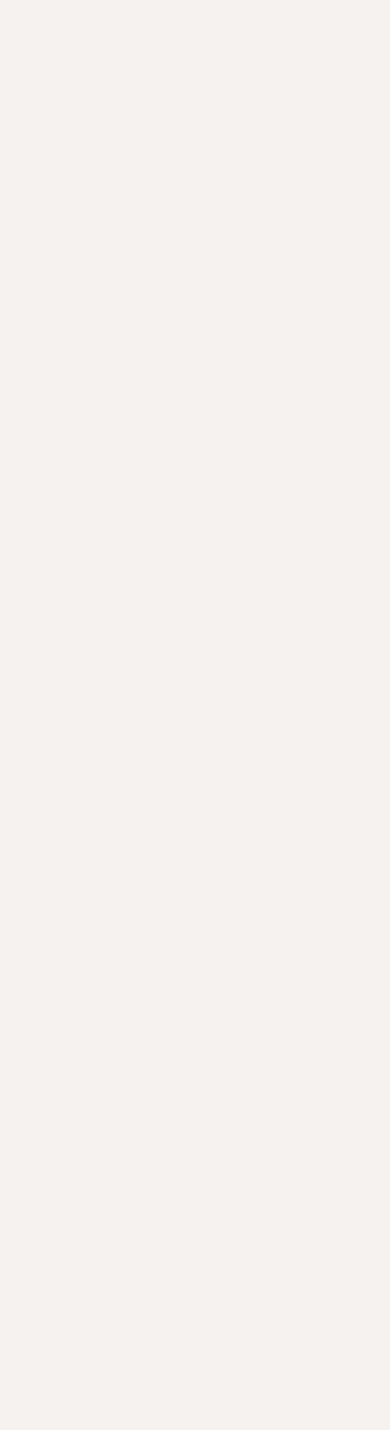
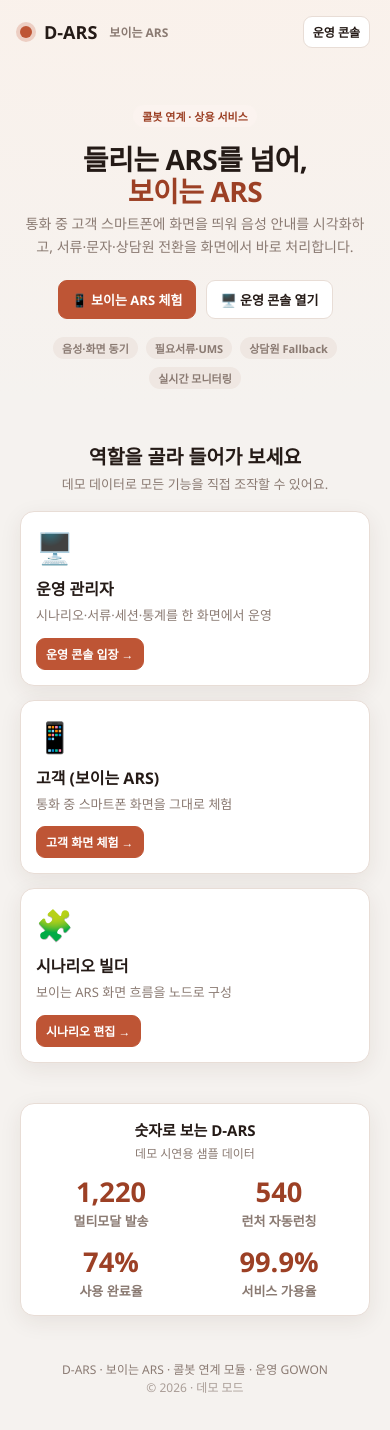
Before and after one commit to AI-JUNE/D-ARS, a Next.js app in the folder d-ars-repo/dars/: page / in a window 390 px wide. Before the commit this address had no page. Shown: the top 1430 px of the page. Before the commit the page ends 844 px from the top, so only its background shows below. Built offline with nearby package versions, Linux system fonts and the light colour scheme.

Commit message:
feat: 모바일 반응형 + 랜딩 + 로드맵

```diff
--- a/d-ars-repo/dars/app/globals.css
+++ b/d-ars-repo/dars/app/globals.css
@@ -3,80 +3,142 @@
   --bg:#f5f2ef;--panel:#fff;--ink:#241a16;--muted:#8a7a72;--line:#e8ddd6;
   --ok:#2e8b57;--warn:#c9902a;--bad:#c0392b;--info:#3b6ea5;
   --sidebar:#2a201c;--sidebar-2:#372a25;--shadow:0 6px 22px rgba(70,35,22,.08);
+  --nav-h:56px;--side-w:238px;
 }
 *{box-sizing:border-box}
-html,body{margin:0;padding:0}
+html,body{margin:0;padding:0;overflow-x:hidden;-webkit-text-size-adjust:100%}
 body{font-family:"Segoe UI","Malgun Gothic","맑은 고딕",system-ui,sans-serif;background:var(--bg);color:var(--ink)}
 a{color:inherit;text-decoration:none}
-.app{display:grid;grid-template-columns:238px 1fr;min-height:100vh}
-.side{background:linear-gradient(180deg,var(--sidebar),var(--sidebar-2));color:#e9ddd6;padding:16px 12px;position:sticky;top:0;height:100vh;overflow-y:auto}
+button{font-family:inherit}
+
+/* ---------- shell ---------- */
+.app{display:grid;grid-template-columns:var(--side-w) 1fr;min-height:100vh;min-height:100dvh}
+.main{min-width:0;display:flex;flex-direction:column}
+
+/* sidebar (desktop) / drawer (mobile) */
+.side{background:linear-gradient(180deg,var(--sidebar),var(--sidebar-2));color:#e9ddd6;padding:16px 12px;position:sticky;top:0;height:100vh;height:100dvh;overflow-y:auto;z-index:60}
 .brand{display:flex;align-items:center;gap:10px;padding:8px 8px 14px;font-weight:800;font-size:17px;border-bottom:1px solid rgba(255,255,255,.08);margin-bottom:8px}
-.brand .dot{width:12px;height:12px;border-radius:50%;background:var(--brand);box-shadow:0 0 0 4px rgba(190,85,53,.28)}
+.brand .dot{width:12px;height:12px;border-radius:50%;background:var(--brand);box-shadow:0 0 0 4px rgba(190,85,53,.28);flex:0 0 auto}
 .brand small{display:block;font-size:10px;color:#b9a89f;font-weight:600;letter-spacing:.4px}
 .navgrp{font-size:10.5px;color:#a08d83;text-transform:uppercase;letter-spacing:.8px;padding:12px 10px 5px;font-weight:700}
-.nav{display:flex;align-items:center;gap:9px;padding:9px 11px;border-radius:9px;font-size:13.5px;color:#d9cbc2;cursor:pointer;margin-bottom:2px}
+.nav{display:flex;align-items:center;gap:9px;padding:11px;border-radius:9px;font-size:13.5px;color:#d9cbc2;cursor:pointer;margin-bottom:2px}
 .nav:hover{background:rgba(255,255,255,.06);color:#fff}
 .nav.on{background:var(--brand);color:#fff;font-weight:700;box-shadow:0 3px 10px rgba(190,85,53,.4)}
-.nav .e{width:18px;text-align:center}
+.nav .e{width:18px;text-align:center;flex:0 0 auto}
 .nav .cnt{margin-left:auto;background:rgba(255,255,255,.16);font-size:10px;padding:1px 7px;border-radius:999px}
-.main{min-width:0;display:flex;flex-direction:column}
-.top{height:60px;background:var(--panel);border-bottom:1px solid var(--line);display:flex;align-items:center;gap:14px;padding:0 22px;position:sticky;top:0;z-index:20}
+
+/* top bars */
+.top{height:60px;background:var(--panel);border-bottom:1px solid var(--line);display:flex;align-items:center;gap:14px;padding:0 22px;position:sticky;top:0;z-index:30}
 .top h1{font-size:16px;margin:0;font-weight:800}
 .top .crumb{font-size:12px;color:var(--muted)}
+.hamb,.m-top{display:none}
+
 .sp{flex:1}
-.chip{display:inline-flex;align-items:center;gap:6px;font-size:12px;font-weight:600;padding:6px 11px;border-radius:999px;background:var(--brand-xl);color:var(--brand-d)}
+.chip{display:inline-flex;align-items:center;gap:6px;font-size:12px;font-weight:600;padding:6px 11px;border-radius:999px;background:var(--brand-xl);color:var(--brand-d);white-space:nowrap}
 .chip i{width:7px;height:7px;border-radius:50%;background:var(--ok);animation:blink 1.3s infinite}
 @keyframes blink{50%{opacity:.4}}
 .who{display:flex;align-items:center;gap:9px}
-.who .av{width:32px;height:32px;border-radius:50%;background:var(--brand);color:#fff;display:grid;place-items:center;font-weight:800;font-size:13px}
-.wrap{padding:22px;max-width:1240px;width:100%}
+.who .av{width:32px;height:32px;border-radius:50%;background:var(--brand);color:#fff;display:grid;place-items:center;font-weight:800;font-size:13px;flex:0 0 auto}
+
+.wrap{padding:22px;max-width:1240px;width:100%;margin:0 auto}
+
+/* ---------- primitives ---------- */
 .grid{display:grid;gap:16px}
 .g4{grid-template-columns:repeat(4,1fr)}.g3{grid-template-columns:repeat(3,1fr)}.g2{grid-template-columns:repeat(2,1fr)}
-@media(max-width:1080px){.g4{grid-template-columns:repeat(2,1fr)}.g3,.g2{grid-template-columns:1fr}.app{grid-template-columns:1fr}.side{position:static;height:auto}}
-.card{background:var(--panel);border:1px solid var(--line);border-radius:15px;padding:18px;box-shadow:var(--shadow)}
-.card h3{margin:0 0 4px;font-size:15px;display:flex;align-items:center;gap:8px}
+.card{background:var(--panel);border:1px solid var(--line);border-radius:15px;padding:18px;box-shadow:var(--shadow);min-width:0}
+.card h3{margin:0 0 4px;font-size:15px;display:flex;align-items:center;gap:8px;flex-wrap:wrap}
 .card .d{color:var(--muted);font-size:12.5px;margin:0 0 14px}
-.kpi .n{font-size:26px;font-weight:800;color:var(--brand-d);line-height:1}
+.kpi .n{font-size:clamp(20px,5vw,26px);font-weight:800;color:var(--brand-d);line-height:1;word-break:keep-all}
 .kpi .l{font-size:12px;color:var(--muted);margin-top:6px;font-weight:600}
 .kpi .delta{font-size:11px;font-weight:700;margin-top:6px}
 .up{color:var(--ok)}.down{color:var(--bad)}
 .sectionhead{display:flex;align-items:center;gap:12px;margin:2px 0 16px;flex-wrap:wrap}
-.sectionhead h2{margin:0;font-size:20px}
+.sectionhead h2{margin:0;font-size:clamp(17px,4.5vw,20px)}
 .sectionhead .d{color:var(--muted);font-size:13px}
-.btn{border:1px solid var(--line);background:#fff;border-radius:9px;padding:9px 13px;font-weight:700;font-size:13px;cursor:pointer;display:inline-flex;align-items:center;gap:6px;font-family:inherit}
+.btn{border:1px solid var(--line);background:#fff;border-radius:9px;padding:9px 13px;font-weight:700;font-size:13px;cursor:pointer;display:inline-flex;align-items:center;gap:6px;white-space:nowrap}
 .btn:hover{background:var(--brand-xl)}
 .btn.primary{background:var(--brand);color:#fff;border-color:var(--brand)}
 .btn.primary:hover{background:var(--brand-d)}
 .btn.sm{padding:6px 9px;font-size:12px}
 .btn.danger{color:var(--bad)}
+
+/* tables — always scroll inside card, never overflow the page */
+.tblwrap{width:100%;overflow-x:auto;-webkit-overflow-scrolling:touch}
 .tbl{width:100%;border-collapse:collapse;font-size:13px}
 .tbl th{text-align:left;font-size:11.5px;color:var(--muted);font-weight:700;padding:9px 10px;border-bottom:2px solid var(--line);white-space:nowrap}
 .tbl td{padding:10px;border-bottom:1px solid var(--line);vertical-align:middle}
 .tbl tr:hover td{background:var(--brand-xl)}
-.tag{display:inline-block;font-size:11px;font-weight:700;padding:3px 9px;border-radius:999px}
+.tag{display:inline-block;font-size:11px;font-weight:700;padding:3px 9px;border-radius:999px;white-space:nowrap}
 .t-ok{background:#e7f5ee;color:var(--ok)}.t-warn{background:#fbf1dd;color:var(--warn)}.t-bad{background:#fbe6e3;color:var(--bad)}
 .t-info{background:#e7eef7;color:var(--info)}.t-mut{background:#efe7e2;color:var(--muted)}
 .bar{height:8px;border-radius:6px;background:#efe4dd;overflow:hidden}.bar i{display:block;height:100%;background:var(--brand)}
 .toolbar{display:flex;flex-wrap:wrap;gap:8px;align-items:center;margin-bottom:14px}
-.input,select,textarea{border:1px solid var(--line);border-radius:9px;padding:8px 11px;font-size:13px;font-family:inherit;background:#fff}
-.seg{display:flex;background:#efe4dd;border-radius:9px;padding:3px}
-.seg button{border:0;background:transparent;padding:7px 12px;border-radius:7px;font-size:12.5px;font-weight:700;color:var(--muted);cursor:pointer;font-family:inherit}
+.input,select,textarea{border:1px solid var(--line);border-radius:9px;padding:8px 11px;font-size:16px;font-family:inherit;background:#fff;max-width:100%}
+.seg{display:flex;background:#efe4dd;border-radius:9px;padding:3px;flex-wrap:wrap}
+.seg button{border:0;background:transparent;padding:7px 12px;border-radius:7px;font-size:12.5px;font-weight:700;color:var(--muted);cursor:pointer}
 .seg button.on{background:#fff;color:var(--brand-d);box-shadow:0 1px 4px rgba(0,0,0,.08)}
-.sb{display:grid;grid-template-columns:220px 1fr 240px;gap:14px}
-@media(max-width:1080px){.sb{grid-template-columns:1fr}}
+
+/* scenario builder */
+.sb{display:grid;grid-template-columns:220px minmax(0,1fr) 240px;gap:14px}
 .scn-list .item{padding:11px;border:1px solid var(--line);border-radius:11px;margin-bottom:8px;cursor:pointer;background:#fff}
 .scn-list .item:hover{border-color:var(--brand)}
 .scn-list .item.on{border-color:var(--brand);background:var(--brand-xl)}
 .scn-list .item b{font-size:13px;display:block}
 .scn-list .item span{font-size:11px;color:var(--muted)}
-.node{display:flex;align-items:center;gap:10px;padding:11px 12px;border:1px solid var(--line);border-radius:11px;background:#fff;margin-bottom:8px}
+.node{display:flex;align-items:center;gap:10px;padding:11px 12px;border:1px solid var(--line);border-radius:11px;background:#fff;margin-bottom:8px;flex-wrap:wrap}
 .node .ic{width:34px;height:34px;border-radius:9px;display:grid;place-items:center;font-size:16px;flex:0 0 auto;color:#fff}
-.node .body{flex:1;min-width:0}
+.node .body{flex:1;min-width:120px}
 .node .body b{font-size:13px}.node .body span{font-size:11.5px;color:var(--muted);display:block}
-.palette button{width:100%;text-align:left;border:1px dashed var(--line);background:#fff;border-radius:10px;padding:10px;margin-bottom:7px;cursor:pointer;font-weight:700;font-size:12.5px;display:flex;gap:8px;align-items:center;font-family:inherit}
+.palette button{width:100%;text-align:left;border:1px dashed var(--line);background:#fff;border-radius:10px;padding:10px;margin-bottom:7px;cursor:pointer;font-weight:700;font-size:12.5px;display:flex;gap:8px;align-items:center}
 .palette button:hover{border-color:var(--brand);background:var(--brand-xl)}
 .health{display:flex;align-items:center;gap:12px;padding:12px;border:1px solid var(--line);border-radius:12px;background:#fff}
-.health .s{width:12px;height:12px;border-radius:50%;animation:blink 1.3s infinite}
+.health .s{width:12px;height:12px;border-radius:50%;animation:blink 1.3s infinite;flex:0 0 auto}
 .legend{display:flex;gap:14px;flex-wrap:wrap;font-size:11.5px;color:var(--muted);margin-top:8px}
 .legend span{display:inline-flex;align-items:center;gap:5px}.legend i{width:10px;height:10px;border-radius:3px}
 .muted{color:var(--muted)}
+svg{max-width:100%;height:auto}
+
+/* drawer + overlay + bottom nav (hidden on desktop) */
+.overlay{display:none}
+.botnav{display:none}
+
+/* ============ MOBILE ============ */
+@media(max-width:900px){
+  .app{grid-template-columns:1fr}
+  /* sidebar becomes off-canvas drawer */
+  .side{position:fixed;top:0;left:0;width:80vw;max-width:300px;height:100vh;height:100dvh;
+    transform:translateX(-100%);transition:transform .25s ease;box-shadow:0 0 40px rgba(0,0,0,.4)}
+  .app.open .side{transform:translateX(0)}
+  .overlay{display:block;position:fixed;inset:0;background:rgba(20,12,8,.45);opacity:0;pointer-events:none;transition:opacity .25s;z-index:55}
+  .app.open .overlay{opacity:1;pointer-events:auto}
+  /* hide desktop top, show mobile top */
+  .top{display:none}
+  .m-top{display:flex;align-items:center;gap:12px;height:var(--nav-h);background:var(--panel);
+    border-bottom:1px solid var(--line);padding:0 14px;position:sticky;top:0;z-index:30}
+  .m-top h1{font-size:15px;margin:0;font-weight:800}
+  .m-top .crumb{font-size:11px;color:var(--muted)}
+  .hamb{display:grid;place-items:center;width:38px;height:38px;border-radius:10px;border:1px solid var(--line);background:#fff;cursor:pointer;flex:0 0 auto}
+  .hamb span{font-size:18px}
+  .wrap{padding:14px 12px calc(var(--nav-h) + env(safe-area-inset-bottom) + 18px)}
+  .g4{grid-template-columns:repeat(2,1fr)}
+  .g3,.g2{grid-template-columns:1fr}
+  .sb{grid-template-columns:1fr}
+  .card{padding:15px;border-radius:14px}
+  /* bottom tab bar */
+  .botnav{display:flex;position:fixed;left:0;right:0;bottom:0;z-index:50;background:var(--panel);
+    border-top:1px solid var(--line);padding:6px 4px calc(6px + env(safe-area-inset-bottom));box-shadow:0 -4px 18px rgba(70,35,22,.08)}
+  .botnav a{flex:1;display:flex;flex-direction:column;align-items:center;gap:2px;font-size:10.5px;color:var(--muted);font-weight:700;padding:4px 0;border-radius:10px}
+  .botnav a .e{font-size:19px}
+  .botnav a.on{color:var(--brand-d);background:var(--brand-xl)}
+}
+@media(max-width:380px){
+  .g4{grid-template-columns:repeat(2,1fr)}
+  .btn{padding:8px 10px;font-size:12px}
+}
+
+/* mobile table safety: wide tables scroll inside the card, never overflow the viewport */
+@media(max-width:900px){
+  .card{overflow-x:auto}
+  .tbl{min-width:460px}
+  .sb .card{overflow-x:visible}
+}
--- a/d-ars-repo/dars/app/page.jsx
+++ b/d-ars-repo/dars/app/page.jsx
@@ -1,2 +1,99 @@
-import { redirect } from 'next/navigation';
-export default function Home() { redirect('/dashboard'); }
+'use client';
+import Link from 'next/link';
+import { useEffect, useRef, useState } from 'react';
+
+function useCount(target, dur=1100) {
+  const [v, setV] = useState(0);
+  const ref = useRef(null);
+  useEffect(() => {
+    let raf, start;
+    const io = new IntersectionObserver(([e]) => {
+      if (e.isIntersecting) {
+        const step = (t) => { start ??= t; const p = Math.min((t-start)/dur, 1);
+          setV(Math.round(target * (1 - Math.pow(1-p,3)))); if (p<1) raf = requestAnimationFrame(step); };
+        raf = requestAnimationFrame(step); io.disconnect();
+      }
+    }, { threshold: .4 });
+    if (ref.current) io.observe(ref.current);
+    return () => { io.disconnect(); cancelAnimationFrame(raf); };
+  }, [target, dur]);
+  return [v, ref];
+}
+function Stat({ n, suffix='', label }) {
+  const [v, ref] = useCount(n);
+  return <div ref={ref} style={{textAlign:'center'}}>
+    <div style={{fontSize:'clamp(26px,7vw,40px)',fontWeight:800,color:'var(--brand-d)',lineHeight:1}}>{v.toLocaleString()}{suffix}</div>
+    <div style={{fontSize:13,color:'var(--muted)',marginTop:6,fontWeight:600}}>{label}</div>
+  </div>;
+}
+
+export default function Landing() {
+  const wrap = { maxWidth:1080, margin:'0 auto', padding:'0 20px' };
+  return (
+    <main style={{background:'radial-gradient(1100px 520px at 50% -8%, #fbf1ea, var(--bg))', minHeight:'100dvh'}}>
+      {/* nav */}
+      <header style={{...wrap, display:'flex', alignItems:'center', gap:12, height:64}}>
+        <span style={{width:12,height:12,borderRadius:'50%',background:'var(--brand)',boxShadow:'0 0 0 4px rgba(190,85,53,.22)'}}/>
+        <b style={{fontSize:18}}>D-ARS</b><span className="muted" style={{fontSize:12,fontWeight:600}}>보이는 ARS</span>
+        <div style={{flex:1}}/>
+        <Link href="/dashboard" className="btn sm">운영 콘솔</Link>
+      </header>
+
+      {/* hero */}
+      <section style={{...wrap, textAlign:'center', padding:'40px 20px 20px'}}>
+        <span className="tag t-mut" style={{background:'var(--brand-xl)',color:'var(--brand-d)'}}>콜봇 연계 · 상용 서비스</span>
+        <h1 style={{fontSize:'clamp(28px,7vw,52px)',margin:'16px 0 6px',lineHeight:1.15,letterSpacing:'-.5px'}}>
+          들리는 ARS를 넘어,<br/><span style={{color:'var(--brand-d)'}}>보이는 ARS</span></h1>
+        <p style={{color:'var(--muted)',fontSize:'clamp(14px,3.6vw,17px)',maxWidth:560,margin:'0 auto 22px',lineHeight:1.6}}>
+          통화 중 고객 스마트폰에 화면을 띄워 음성 안내를 시각화하고, 서류·문자·상담원 전환을 화면에서 바로 처리합니다.</p>
+        <div style={{display:'flex',gap:10,justifyContent:'center',flexWrap:'wrap'}}>
+          <Link href="/visual" className="btn primary">📱 보이는 ARS 체험</Link>
+          <Link href="/dashboard" className="btn">🖥️ 운영 콘솔 열기</Link>
+        </div>
+        <div style={{display:'flex',gap:8,justifyContent:'center',flexWrap:'wrap',marginTop:18}}>
+          {['음성·화면 동기','필요서류·UMS','상담원 Fallback','실시간 모니터링'].map(t=>
+            <span key={t} className="tag t-mut">{t}</span>)}
+        </div>
+      </section>
+
+      {/* role entry */}
+      <section style={{...wrap, padding:'20px'}}>
+        <h2 style={{textAlign:'center',fontSize:'clamp(18px,5vw,24px)',margin:'12px 0 4px'}}>역할을 골라 들어가 보세요</h2>
+        <p style={{textAlign:'center',color:'var(--muted)',fontSize:13,margin:'0 0 18px'}}>데모 데이터로 모든 기능을 직접 조작할 수 있어요.</p>
+        <div style={{display:'grid',gridTemplateColumns:'repeat(auto-fit,minmax(220px,1fr))',gap:14}}>
+          {[
+            ['🖥️','운영 관리자','시나리오·서류·세션·통계를 한 화면에서 운영','/dashboard','운영 콘솔 입장'],
+            ['📱','고객 (보이는 ARS)','통화 중 스마트폰 화면을 그대로 체험','/visual','고객 화면 체험'],
+            ['🧩','시나리오 빌더','보이는 ARS 화면 흐름을 노드로 구성','/scenarios','시나리오 편집'],
+          ].map(([e,t,d,href,cta])=>(
+            <Link key={t} href={href} className="card" style={{display:'block'}}>
+              <div style={{fontSize:30}}>{e}</div>
+              <b style={{fontSize:16,display:'block',marginTop:8}}>{t}</b>
+              <p className="muted" style={{fontSize:13,lineHeight:1.5,margin:'6px 0 12px'}}>{d}</p>
+              <span className="btn sm primary">{cta} →</span>
+            </Link>
+          ))}
+        </div>
+      </section>
+
+      {/* stats */}
+      <section style={{...wrap, padding:'20px'}}>
+        <div className="card">
+          <h3 style={{textAlign:'center',justifyContent:'center'}}>숫자로 보는 D-ARS</h3>
+          <p className="muted" style={{textAlign:'center',fontSize:12,margin:'0 0 16px'}}>데모 시연용 샘플 데이터</p>
+          <div style={{display:'grid',gridTemplateColumns:'repeat(auto-fit,minmax(120px,1fr))',gap:18}}>
+            <Stat n={1220} label="멀티모달 발송" />
+            <Stat n={540} label="런처 자동런칭" />
+            <Stat n={74} suffix="%" label="사용 완료율" />
+            <Stat n={99} suffix=".9%" label="서비스 가용율" />
+          </div>
+        </div>
+      </section>
+
+      <footer style={{...wrap, padding:'24px 20px 40px', textAlign:'center', color:'var(--muted)', fontSize:12}}>
+        D-ARS · 보이는 ARS · 콜봇 연계 모듈 · 운영 GOWON<br/>
+        <span style={{opacity:.7}}>© 2026 · 데모 모드</span>
+      </footer>
+    </main>
+  );
+}
```
Also changed, not shown: d-ars-repo/dars/app/(portal)/layout.jsx (+35 -5 lines), 2 other files (tests, documents, lock files or other folders).
